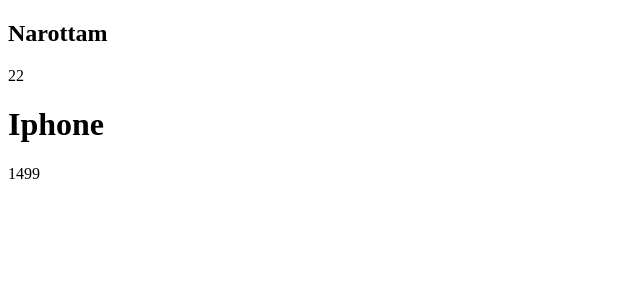
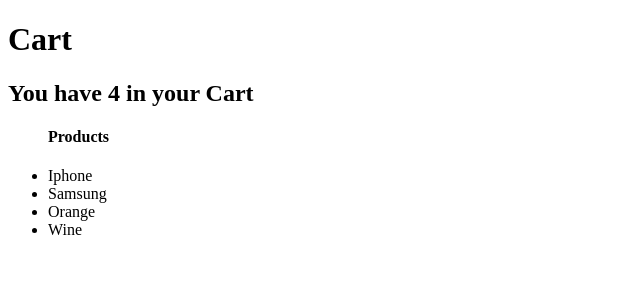
Before and after one commit to NarottamSharma/React-Js, a React (Vite) app in the folder 2-React-Concept/: page / in a window 1280 px wide. Shown: the top 300 px of the page, without its empty margins (0-640 px from the left). Built offline with nearby package versions, Linux system fonts and the light colour scheme.

Commit message:
Add Cart, Cards, and Password components; update App component to include new features

```diff
--- a/2-React-Concept/src/App.jsx
+++ b/2-React-Concept/src/App.jsx
@@ -8,6 +8,10 @@
 import Welcome from "./components/Welcome";
 import Person from "./components/propsLearning/Person";
 import Product from "./components/propsLearning/Product";
+import Cards from "./components/propsLearning/Cards";
+import Condition from "./components/conditionalRendering/Password";
+import Password from "./components/conditionalRendering/Password";
+import Cart from "./components/Cart";
 
 const App = () => {
     return (
@@ -20,9 +24,19 @@
             <ProductInfo />
             <UserList />
             <PropLearning/>
-            <ProductInfo /> */}
             <Person name="Narottam" age={22} />
             <Product name="Iphone" price={1499} />
+            <Cards>
+                <h1>My Card-1</h1>
+                <p>This is content of for Card-1</p>
+            </Cards>
+            <Cards>
+                <h1>My Card-2</h1>
+                <p>This is content of for Card-2</p>
+            </Cards>
+            <Password isValid={true} />
+            <ProductInfo /> */}
+            <Cart />
         </div>
     );
 };
--- /dev/null
+++ b/2-React-Concept/src/components/Cart.jsx
@@ -0,0 +1,16 @@
+import React from "react";
+const items = ["Iphone", "Samsung", "Orange",'Wine'];
+function Cart() {
+    return <div>
+        <h1>Cart</h1>
+        {items.length>0 && <h2>You have {items.length} in your Cart</h2> }
+        <ul>
+            <h4>Products</h4>
+            {items.map((item)=>(
+                <li key={item}>{item}</li>
+            ))}
+        </ul>
+    </div>;
+}
+
+export default Cart;
--- /dev/null
+++ b/2-React-Concept/src/components/conditionalRendering/Password.jsx
@@ -0,0 +1,8 @@
+const ValidPassword = () => <h1>Valid Password</h1>;
+const InvalidPassword = () => <h1>Invalid Password</h1>;
+
+const Password = ({ isValid }) => {
+   return isValid ? <ValidPassword /> : <InvalidPassword />;
+};
+
+export default Password;
--- /dev/null
+++ b/2-React-Concept/src/components/propsLearning/Cards.jsx
@@ -0,0 +1,9 @@
+import React from 'react'
+
+function Cards({children}) {
+  return (
+    <div>{children}</div>
+  )
+}
+
+export default Cards
```
